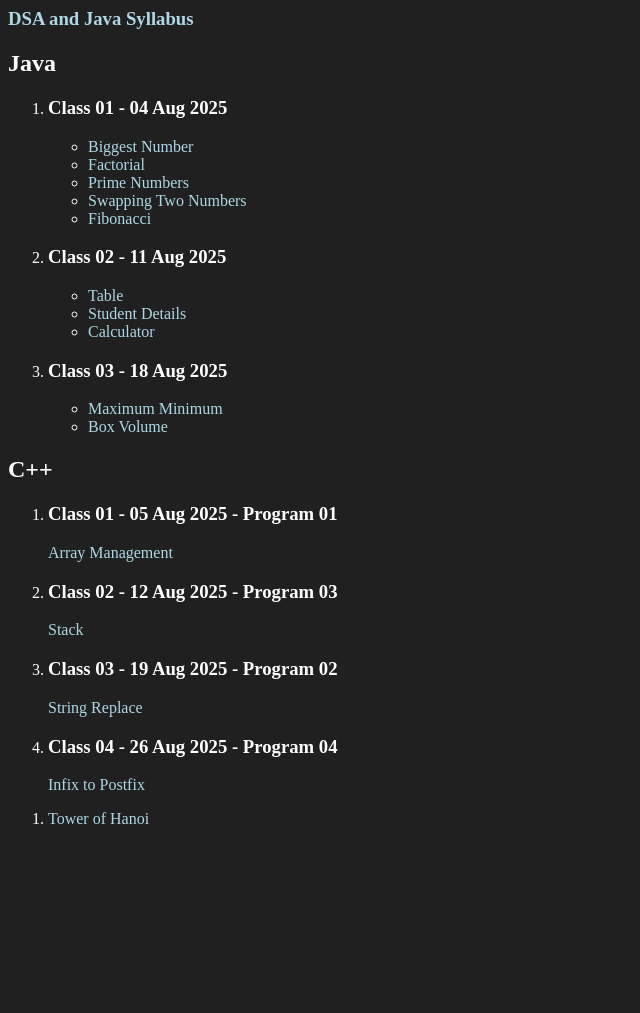
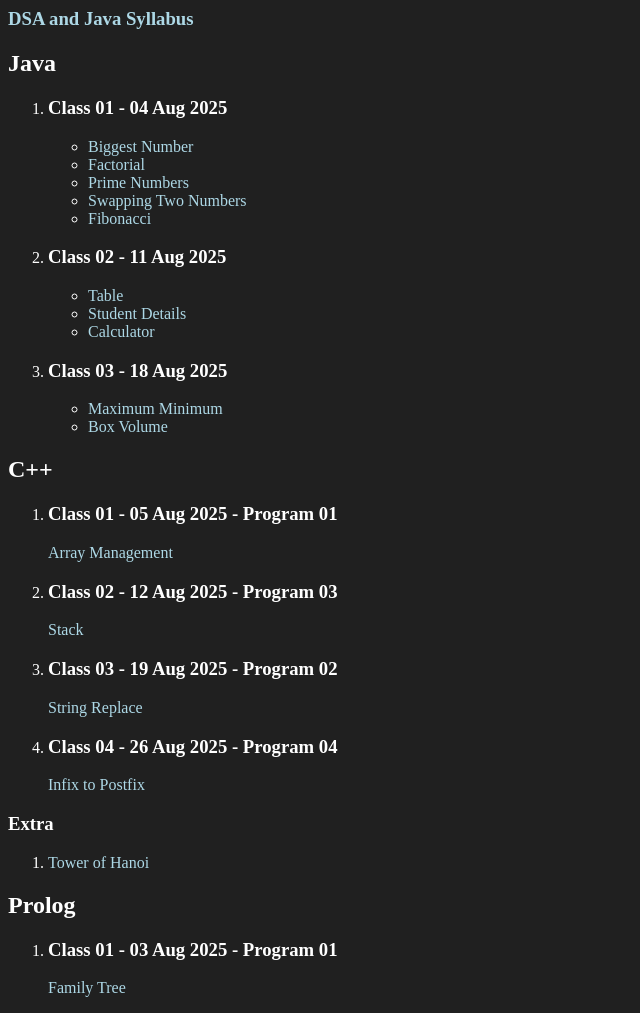
Before and after one commit to AadityaParashar0901/College-Code, a plain HTML site: page index.html in a window 1280 px wide. Shown: the whole page, without its empty margins (0-640 px from the left). Before the commit the page ends 844 px from the top, so only its background shows below. Drawn offline with Linux system fonts and the light colour scheme.

Commit message:
Added Prolog of Class 01_03 Aug 2025

```diff
--- a/index.html
+++ b/index.html
@@ -56,8 +56,15 @@
 				<a href = "cpp/Class_04_26_Aug_2025/infix_postfix.cpp">Infix to Postfix</a>
 			</li>
 		</ol>
+		<h3>Extra</h3>
 		<ol>
 			<li><a href = "cpp/towerOfHanoi.cpp">Tower of Hanoi</a></li>
 		</ol>
+		<h2>Prolog</h2>
+		<ol>
+			<li><h3>Class 01 - 03 Aug 2025 - Program 01</h3>
+				<a href = "prolog/Class_01_03_Aug_2025/family_tree.pl">Family Tree</a>
+			</li>
+		</ol>
 	</body>
 </html>
```
Also changed, not shown: 1 other file.
